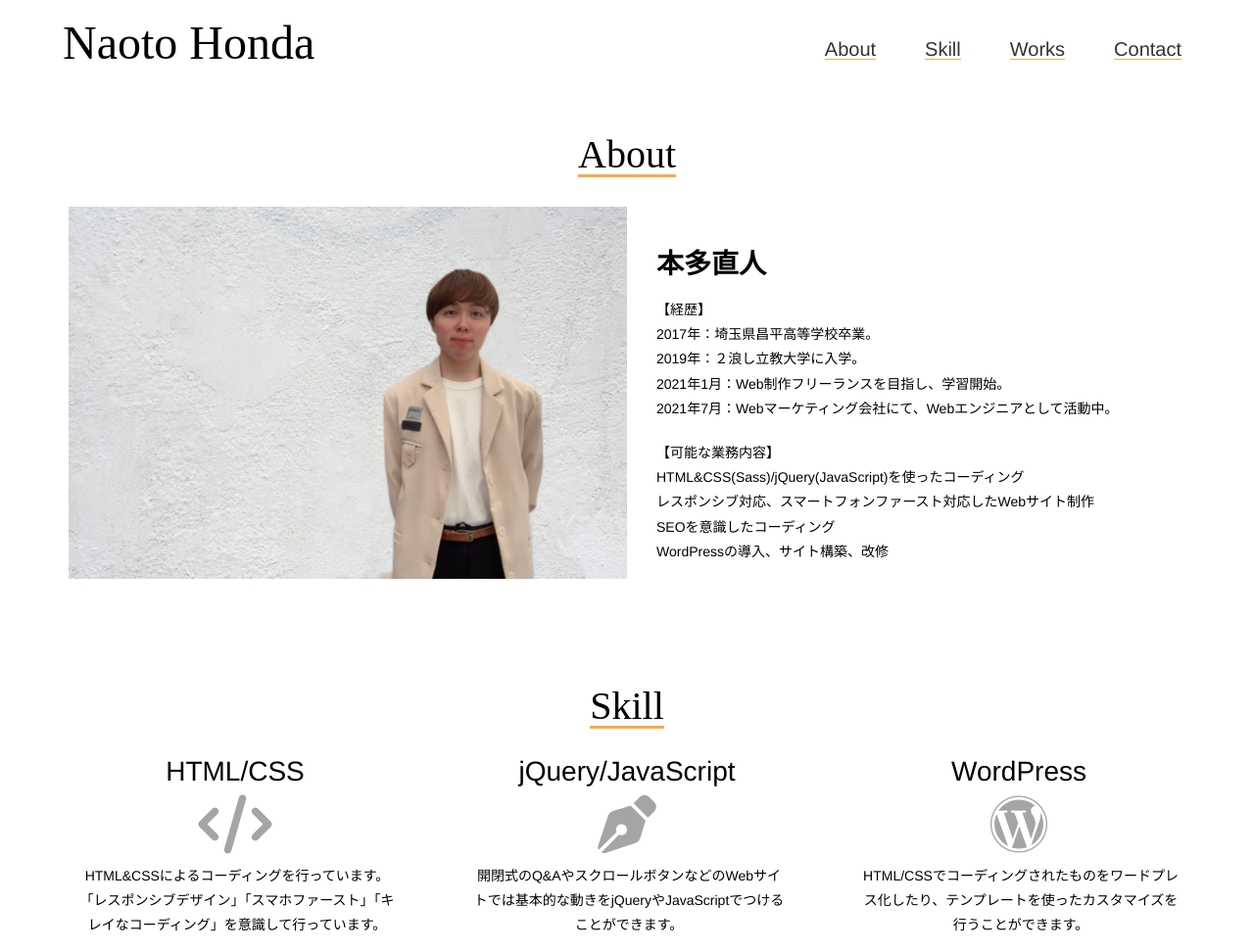
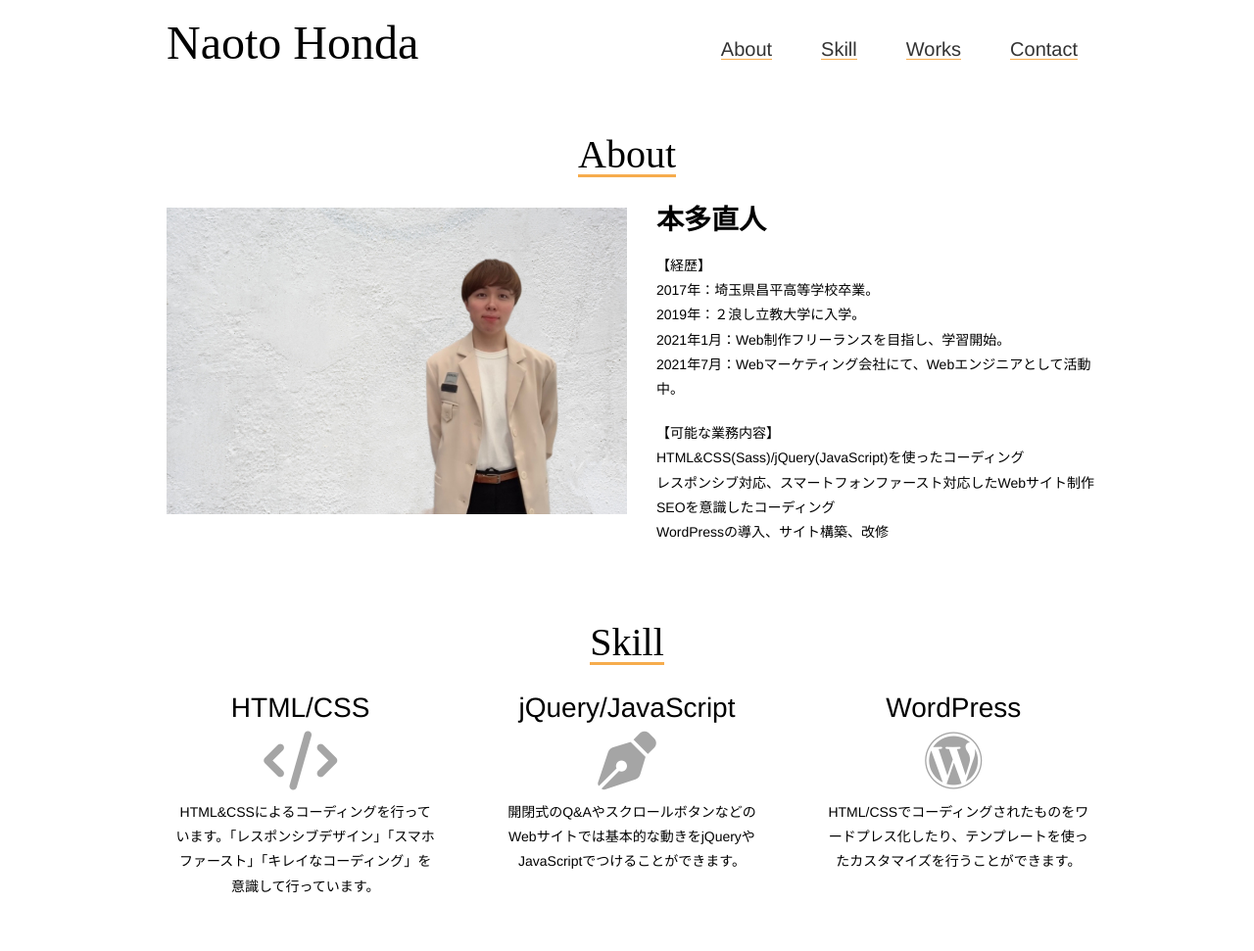
Before and after one commit to naoto-honda/My-portforio, a plain HTML site: page index.html in a window 1280 px wide. Shown: the top 971 px of the page at 98% size. Drawn offline with Linux system fonts and the light colour scheme.

Commit message:
Add files via upload

```diff
--- a/css/style.scss
+++ b/css/style.scss
@@ -375,20 +375,20 @@ footer {
 @media screen and (min-width: 760px) {
 
   .wrapper {
-    max-width: 1400px;
+    max-width: 1000px;
     margin: 0 auto;
   }
 
   /* header */
   header {
-    max-width: 1400px;
+    max-width: 1000px;
     margin: 0 auto 50px;
 
     .wrapper {
       display: flex;
       flex-direction: row;
       justify-content: space-between;
-      margin: 0 5%;
+      margin: 0 3%;
 
 
 
```
Also changed, not shown: css/style.css.
